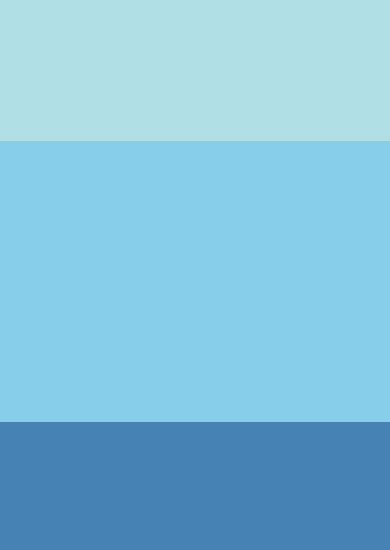
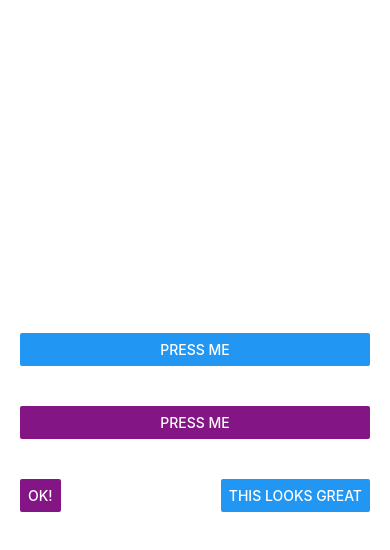
Before and after one commit to tninh/react-native-practice, a React Native app: screen / in a window 390 px wide. Shown: the top 550 px of the page. Built offline with nearby package versions, Linux system fonts and the light colour scheme.

Commit message:
Try out button

```diff
--- a/App.js
+++ b/App.js
@@ -7,28 +7,98 @@
  */
 
 import React, {Component} from 'react';
-import {AppRegistry, StyleSheet, Text, View} from 'react-native';
+import {AppRegistry, StyleSheet, Text,TextInput, View, Alert, Button} from 'react-native';
+
+
 // import { AppRegistry, Image } from 'react-native';
 
-
-export default class FlexDimensionBasics extends Component{
+export default class ButtonBasics extends Component {
+  _onPressButton(){
+    Alert.alert('You tapped the button')
+  }
   render(){
     return(
-      // <View style={{flex: 1}}>
-      //   <View style={{width: 100, height: 100, backgroundColor: 'powerblue'}} />
-      //   <View style={{width:100, height: 100, backgroundColor: 'skyblue'}} />
-      //   <View style={{width: 150, height: 150, backgroundColor: 'steelblue'}} />
-      // </View>
-      <View style={{flex: 1}}>
-        <View style={{flex: 1, backgroundColor: 'powderblue'}} />
-        <View style={{flex: 2, backgroundColor: 'skyblue'}} />
-        <View style={{flex: 3, backgroundColor: 'steelblue'}} />
+      <View style={styles.container}>
+        <View style = {styles.buttonContainer}>
+        <Button
+          onPress={this._onPressButton}
+          title="Press Me"
+        />
+        </View>
+        <View style={styles.buttonContainer}>
+          <Button
+            onPress={this._onPressButton}
+            title="Press Me"
+            color="#841584"
+          />
+        </View>
+        <View style={styles.alternativeLayoutButtonContainer}>
+          <Button
+            onPress={this._onPressButton}
+            title="OK!"
+            color="#841584"
+          />
+          <Button
+            onPress={this._onPressButton}
+            title="This looks great"
+          />
+        </View>
       </View>
-
     );
   }
 }
-AppRegistry.registerComponent('AwesomeProject', () => FlexDimensionBasics);
+
+const styles = StyleSheet.create({
+  container:{
+    flex:1,
+    justifyContent: 'center',
+  },
+  buttonContainer:{
+    margin: 20
+  },
+  alternativeLayoutButtonContainer:{
+    margin: 20,
+    flexDirection: 'row',
+    justifyContent: 'space-between'
+  }
+})
+// export default class PizzaTranslator extends Component{
+//   constructor(props) {
+//     super(props);
+//     this.state = {text: ''};
+//   }
+//   render(){
+//     return(
+//       <View style={{padding: 10}}>
+//         <TextInput style={{height: 40}}
+//         placeholder = 'Type here to translate!'
+//         onChangeText = {(text) => this.setState({text})}
+//         />
+//         <Text style={{padding: 10, fontSize: 42}}>
+//           {this.state.text.split(' ').map((word) => word).join(' ')}
+//         </Text>
+//       </View>
+//     );
+//   }
+// }
+// export default class FlexDimensionBasics extends Component{
+//   render(){
+//     return(
+//       // <View style={{flex: 1}}>
+//       //   <View style={{width: 100, height: 100, backgroundColor: 'powerblue'}} />
+//       //   <View style={{width:100, height: 100, backgroundColor: 'skyblue'}} />
+//       //   <View style={{width: 150, height: 150, backgroundColor: 'steelblue'}} />
+//       // </View>
+//       <View style={{flex: 1}}>
+//         <View style={{flex: 1, backgroundColor: 'powderblue'}} />
+//         <View style={{flex: 2, backgroundColor: 'skyblue'}} />
+//         <View style={{flex: 3, backgroundColor: 'steelblue'}} />
+//       </View>
+
+//     );
+//   }
+// }
+AppRegistry.registerComponent('AwesomeProject', () => ButtonBasics);
 // export default class FixedDimensionBasics extends Component{
 //   render(){
 //     return (
```
